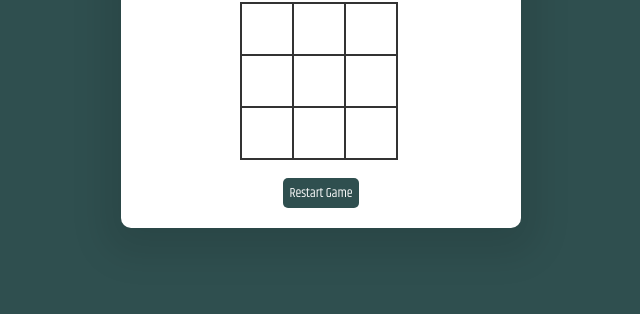
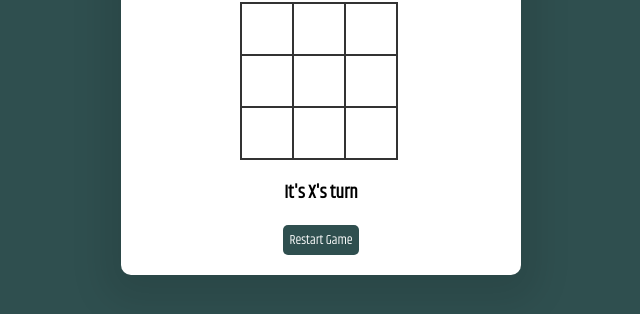
Before and after one commit to omar5hahid/TicTacToeGame, a plain HTML site: page index.html in a window 1280 px wide. Shown: the part 148-462 px from the top of the page, without its empty margins (319-959 px from the left). Drawn offline with Linux system fonts and the light colour scheme.

Commit message:
TicTacToeGameDone

```diff
--- a/index.html
+++ b/index.html
@@ -24,6 +24,6 @@
         <h3 class="game--status"></h3>
         <button class="game--restart">Restart Game</button>
     </section>
-<script src="./scripts.js"></script>
+<script src="./script.js"></script>
 </body>
 </html>
```
